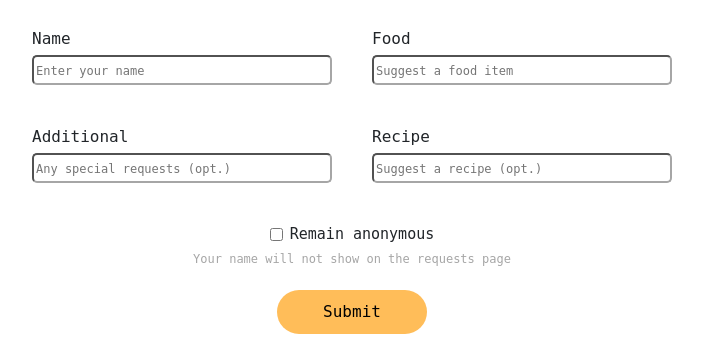
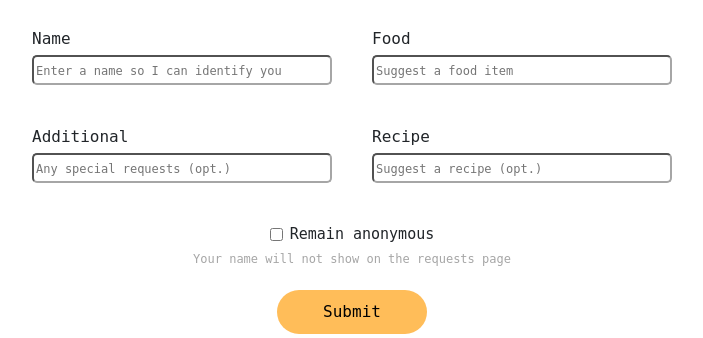
Before and after one commit to randomcherry/pikafood, a Flask app: page /submitRequest in a window 1280 px wide. Shown: the part 60-398 px from the top of the page, without its empty margins (288-991 px from the left). Run offline with Flask 3, Linux system fonts and the light colour scheme.

Commit message:
Tue, Dec 30, 2026, 2:42 PM +00:00

```diff
--- a/project/templates/submitRequest.html
+++ b/project/templates/submitRequest.html
@@ -19,7 +19,7 @@
                     <td>
                         <div class="submitDetail">
                             <p class="inputText">Name</p>
-                            <input name="name" type="text" placeholder="Enter your name" required>
+                            <input name="name" type="text" placeholder="Enter a name so I can identify you" required>
                         </div>
                     </td>
                     <td>
```
